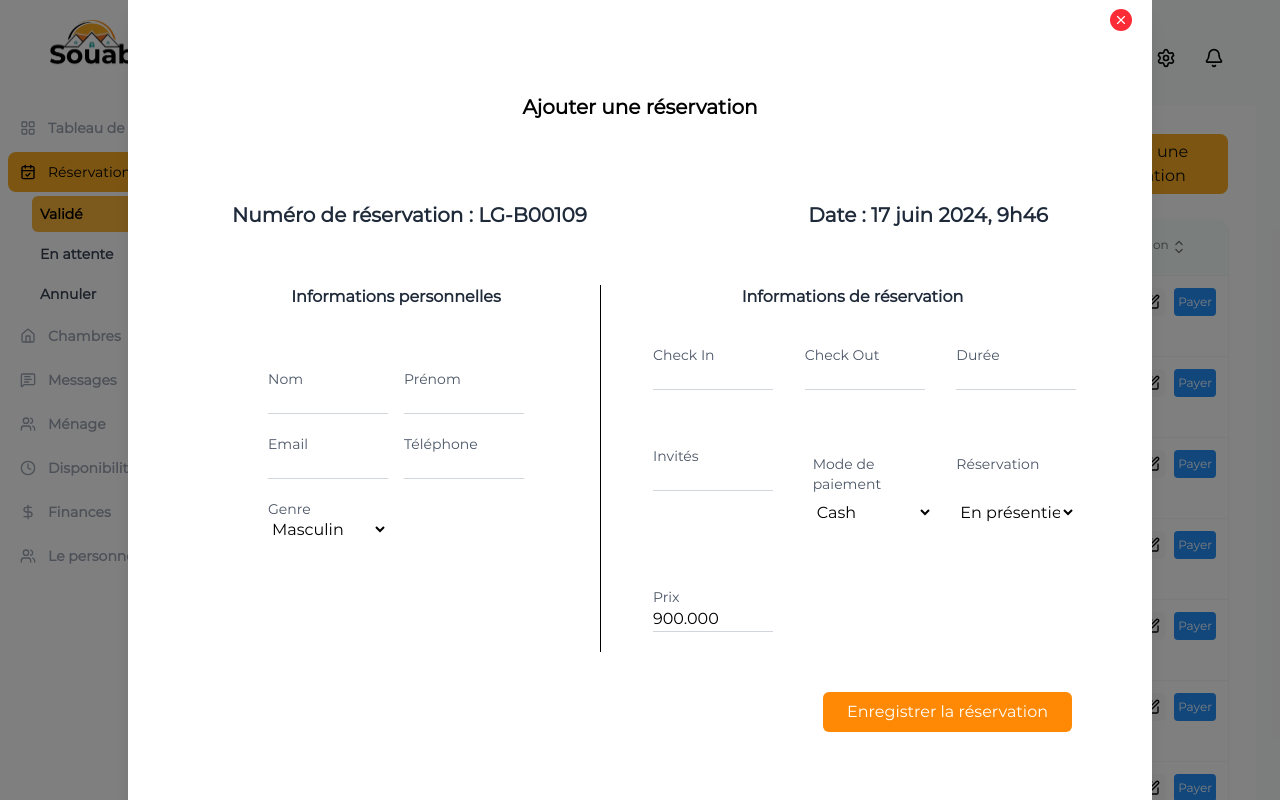
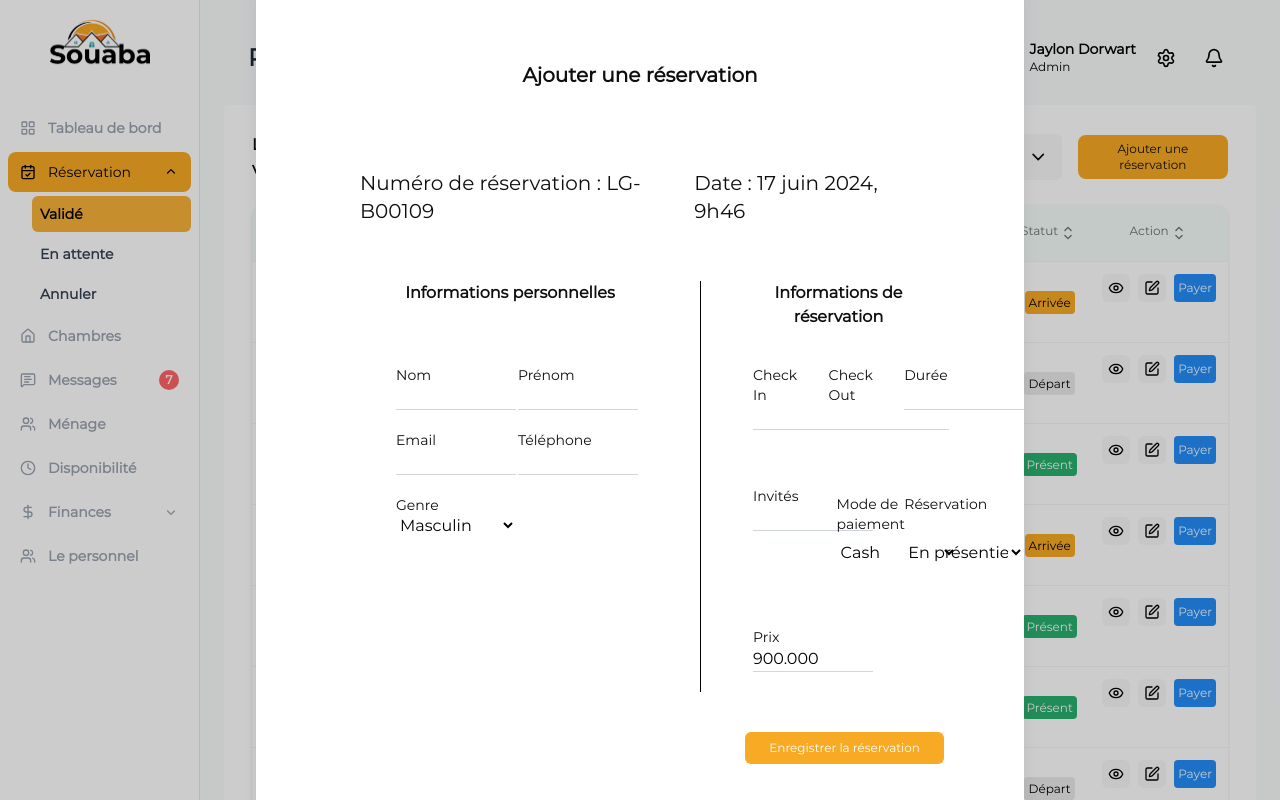
Before and after one commit to EdmondDossa/souaba-stage-dashboard, a Next.js app: page /reservations/valide in a window 1280 px wide. Both pictures are taken after typing "Sample" into the empty fields and a click on the button "Ajouter une réservation". Shown: the top 800 px of the page. Built offline with nearby package versions, Linux system fonts and the light colour scheme; grey boxes are pictures that could not be loaded.

Commit message:
modification du style

```diff
--- a/app/(main)/reservations/valide/AddReservationModal.jsx
+++ b/app/(main)/reservations/valide/AddReservationModal.jsx
@@ -45,29 +45,29 @@ export default function AddReservationModal({ isOpen, onClose, onSave }) {
     if (!isOpen) return null;
 
 return (
-    <div className="fixed inset-0 z-50 flex items-center justify-center bg-black/50" onClick={handleBackdropClick}>
-        <div className="bg-white rounded-xl shadow-xl w-[80%] max-w-5xl p-20 relative">
+    <div className="fixed inset-0 z-50 flex items-center justify-center bg-[#00000033]" onClick={handleBackdropClick}>
+        <div className="bg-[#FFFFFF] rounded-xl shadow-xl w-[60%] max-w-5xl p-20 relative">
             {/* Close button */}
             <button
                 onClick={onClose}
-                className="absolute top-5 right-5 text-gray-500 hover:text-red-500"
+                className="absolute top-5 right-5 text-[#FFFFFF]"
                 >
                 <X size={22} color="white" className="bg-red-500 rounded-2xl p-1" />
             </button>
 
             {/* Header */}
             <div className="text-center mb-8 p-6">
-                <h2 className="text-xl font-semibold">Ajouter une réservation</h2>
+                <h2 className="text-xl text-[#0D0E0D] font-semibold">Ajouter une réservation</h2>
             </div>
 
             {/* Header details */}
             <div className="flex justify-between text-gray-800 mb-8 p-6">
-                <p className="text-xl font-semibold">
+                <p className="text-xl text-[#0D0E0D] font-medium">
                     Numéro de réservation :{" "}
-                    <span className="text-xl font-semibold">LG-B00109</span>
+                    <span className="text-xl text-[#0D0E0D] font-medium">LG-B00109</span>
                 </p>
-                <p className="text-xl font-semibold">
-                    Date : <span className="text-xl font-semibold">17 juin 2024, 9h46</span>
+                <p className="text-xl text-[#0D0E0D] font-medium">
+                    Date : <span className="text-xl font-medium">17 juin 2024, 9h46</span>
                 </p>
             </div>
 
@@ -75,14 +75,14 @@ return (
             <div className="grid col-auto gap-4">
             {/* Informations personnelles */}
                 <div className="col-span-2 ">
-                    <h3 className="font-semibold text-center mb-4 text-gray-800">
+                    <h3 className="font-semibold text-center mb-4 text-[#0D0E0D]">
                         Informations personnelles
                     </h3>
 
                     <div className="space-y-5 m-15">
                         <div className="grid grid-cols-2 gap-4">
                             <div>
-                                <label className="text-sm text-gray-600 flex justify-start">Nom </label>
+                                <label className="text-sm text-[#0D0E0D] flex justify-start">Nom </label>
                                 <input
                                     type="text"
                                     className="w-30 border-b border-gray-300 flex justify-start focus:outline-none focus:border-orange-400"
@@ -92,7 +92,7 @@ return (
                                 />
                             </div>
                             <div>
-                                <label className="text-sm text-gray-600 flex justify-start">Prénom </label>
+                                <label className="text-sm text-[#0D0E0D] flex justify-start">Prénom </label>
                                 <input
                                     type="text"
                                     className="w-30 border-b border-gray-300 flex justify-start focus:outline-none focus:border-orange-400"
@@ -104,7 +104,7 @@ return (
                         </div>
                     <div className="grid grid-cols-2 gap-4">
                         <div>
-                            <label className="text-sm text-gray-600 flex justify-start">Email </label>
+                            <label className="text-sm text-[#0D0E0D] flex justify-start">Email </label>
                             <input
                                 type="email"
                                 className="w-30 border-b border-gray-300 flex justify-start focus:outline-none focus:border-orange-400"
@@ -114,7 +114,7 @@ return (
                             />
                         </div>
                         <div>
-                            <label className="text-sm text-gray-600 flex justify-start">Téléphone </label>
+                            <label className="text-sm text-[#0D0E0D] flex justify-start">Téléphone </label>
                             <input
                                 type="text"
                                 className="w-30 border-b border-gray-300 flex justify-start focus:outline-none focus:border-orange-400"
@@ -126,7 +126,7 @@ return (
                     </div>
 
                         <div className="">
-                                <label className="text-sm text-gray-600 flex justify-start">Genre </label>
+                                <label className="text-sm text-[#0D0E0D] flex justify-start">Genre </label>
                                 <select className="w-30 flex justify-start focus:outline-none focus:border-orange-400"
                                 name="genre"
                                 value={formData.genre}
@@ -144,14 +144,14 @@ return (
 
                 {/* Informations de réservation */}
                 <div className="col-end-7 col-span-2">
-                    <h3 className="font-semibold text-center mb-4 text-gray-800">
+                    <h3 className="font-semibold text-center mb-4 text-[#0D0E0D]">
                         Informations de réservation
                     </h3>
 
                     <div className="space-y-5 space-x-5">
                         <div className="grid grid-cols-3 gap-4">
                             <div className="m-5">
-                                <label className="text-sm text-gray-600 flex justify-start">Check In </label>
+                                <label className="text-sm text-[#0D0E0D] flex justify-start">Check In </label>
                                 <input
                                     type="text"
                                     className="w-30 border-b border-gray-300 flex justify-start focus:outline-none focus:border-orange-400"
@@ -161,7 +161,7 @@ return (
                                 />
                             </div>
                             <div className="m-5">
-                                <label className="text-sm text-gray-600 flex justify-start">Check Out </label>
+                                <label className="text-sm text-[#0D0E0D] flex justify-start">Check Out </label>
                                 <input
                                     type="text"
                                     className="w-30 border-b border-gray-300 flex justify-start focus:outline-none focus:border-orange-400"
@@ -171,7 +171,7 @@ return (
                                 />
                             </div>
                             <div className="m-5">
-                                <label className="text-sm text-gray-600 flex justify-start">Durée </label>
+                                <label className="text-sm text-[#0D0E0D] flex justify-start">Durée </label>
                                 <input
                                     type="text"
                                     className="w-30 border-b border-gray-300 flex justify-start focus:outline-none focus:border-orange-400"
@@ -182,7 +182,7 @@ return (
                             </div>
 
                             <div className="m-5">
-                                <label className="text-sm text-gray-600 flex justify-start">Invités </label>
+                                <label className="text-sm text-[#0D0E0D] flex justify-start">Invités </label>
                                 <input
                                     type="number"
                                     className="w-30 border-b border-gray-300 flex justify-start focus:outline-none focus:border-orange-400"
@@ -193,7 +193,7 @@ return (
                             </div>
 
                                 <div className="block m-5 p-2">
-                                    <label className="text-sm text-gray-600 flex justify-start">
+                                    <label className="text-sm text-[#0D0E0D] flex justify-start">
                                         Mode de paiement
                                     </label>
                                     <select className="w-30 focus:outline-none flex justify-start focus:border-orange-400 mt-2"
@@ -201,25 +201,25 @@ return (
                                         value={formData.modePaiement}
                                         onChange={handleChange}
                                     >
-                                        <option className="text-gray-600 flex justify-start ">Cash</option>
-                                        <option className="text-gray-600 flex justify-start">Mobile Money</option>
+                                        <option className="text-[#0D0E0D] flex justify-start ">Cash</option>
+                                        <option className="text-[#0D0E0D] flex justify-start">Mobile Money</option>
                                     </select>
                                 </div>
 
                                 <div className="block m-5 mt-7">
-                                    <label className="text-sm text-gray-600 flex justify-start">Réservation </label>
+                                    <label className="text-sm text-[#0D0E0D] flex justify-start">Réservation </label>
                                     <select className="w-30 focus:outline-none flex justify-start focus:border-orange-400 mt-7"
                                         name="reservation"
                                         value={formData.reservation}
                                         onChange={handleChange}
                                     >
-                                        <option className="text-gray-600">En présentiel</option>
-                                        <option className="text-gray-600">En ligne</option>
+                                        <option className="text-[#0D0E0D]">En présentiel</option>
+                                        <option className="text-[#0D0E0D]">En ligne</option>
                                     </select>
                                 </div>
 
                             <div className="m-5">
-                                    <label className="text-sm text-gray-600 flex justify-start">Prix </label>
+                                    <label className="text-sm text-[#0D0E0D] flex justify-start">Prix </label>
                                     <input
                                         type="text"
                                         defaultValue="900.000"
@@ -239,7 +239,7 @@ return (
             <div className="mt-10 flex justify-end">
                 <button
                     type="button"
-                    className="bg-orange-400 hover:bg-orange-500 text-white px-6 py-2 rounded-md transition-colors"
+                    className="bg-[#F8AA24] text-xs text-[#FFFFFF] px-6 py-2 rounded-md transition-colors"
                     onClick={handleSave}
                 >
                     Enregistrer la réservation
--- a/app/(main)/reservations/valide/page.js
+++ b/app/(main)/reservations/valide/page.js
@@ -64,19 +64,19 @@ export default function ReservationPageValide ({ }) {
               className="w-full text-xs outline-none text-[#A3A3A3]"
             />
           </div>
-          <button className="flex items-center gap-2 border rounded-md px-3 py-1.5 text-s text-[#0D0E0D] font-medium bg-[#F8F8F8] border-[#F8F8F8]">
+          <button className="flex items-center gap-2 border rounded-md px-3 py-1.5 text-xs text-[#0D0E0D] font-medium bg-[#F8F8F8] border-[#F8F8F8]">
             <Filter className="text-[#6E6E6E] h-5 w-5"/>
               <span>Tous les statuts</span>
             <ChevronDown/>
           </button>
-          <button className="flex items-center gap-2 border rounded-md px-3 py-1.5 text-s text-[#0D0E0D] font-medium bg-[#F8F8F8] border-[#F8F8F8]">
+          <button className="flex items-center gap-2 border rounded-md px-3 py-1.5 text-xs text-[#0D0E0D] font-medium bg-[#F8F8F8] border-[#F8F8F8]">
             <CalendarDays size={16} />
             19 <span className="text-[#0D0E0D]"> - </span> 24 Juin 2028
             <ChevronDown/>
           </button>
           <button
             onClick={() => setIsOpen(true)}
-            className="flex items-center gap-2 bg-[#F8AA24] text-[#0D0E0D] rounded-lg px-3 py-1.5 text-s ">
+            className="flex items-center gap-2 bg-[#F8AA24] text-[#0D0E0D] rounded-lg px-3 py-1.5 text-xs ">
             Ajouter une réservation
           </button>
            {/* Composant de la modale */}
```
